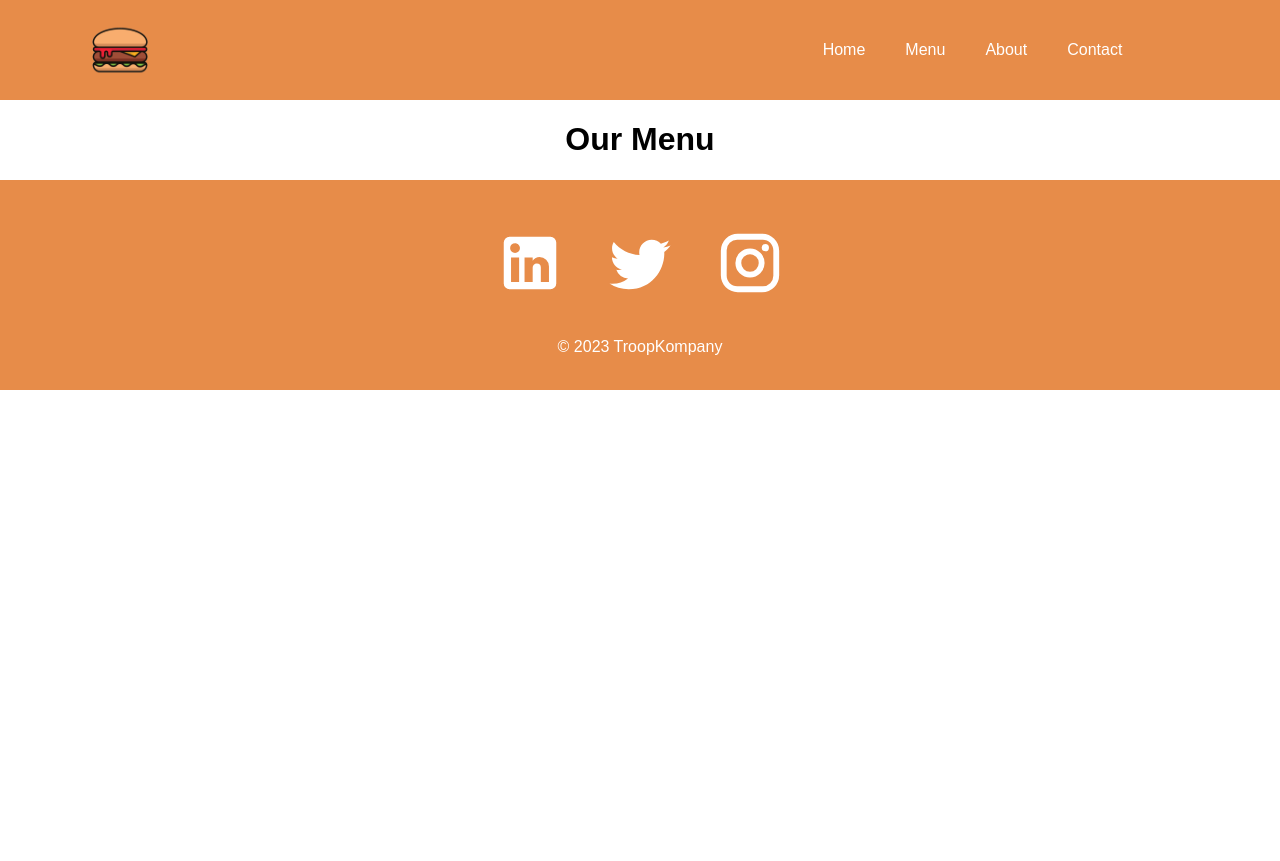
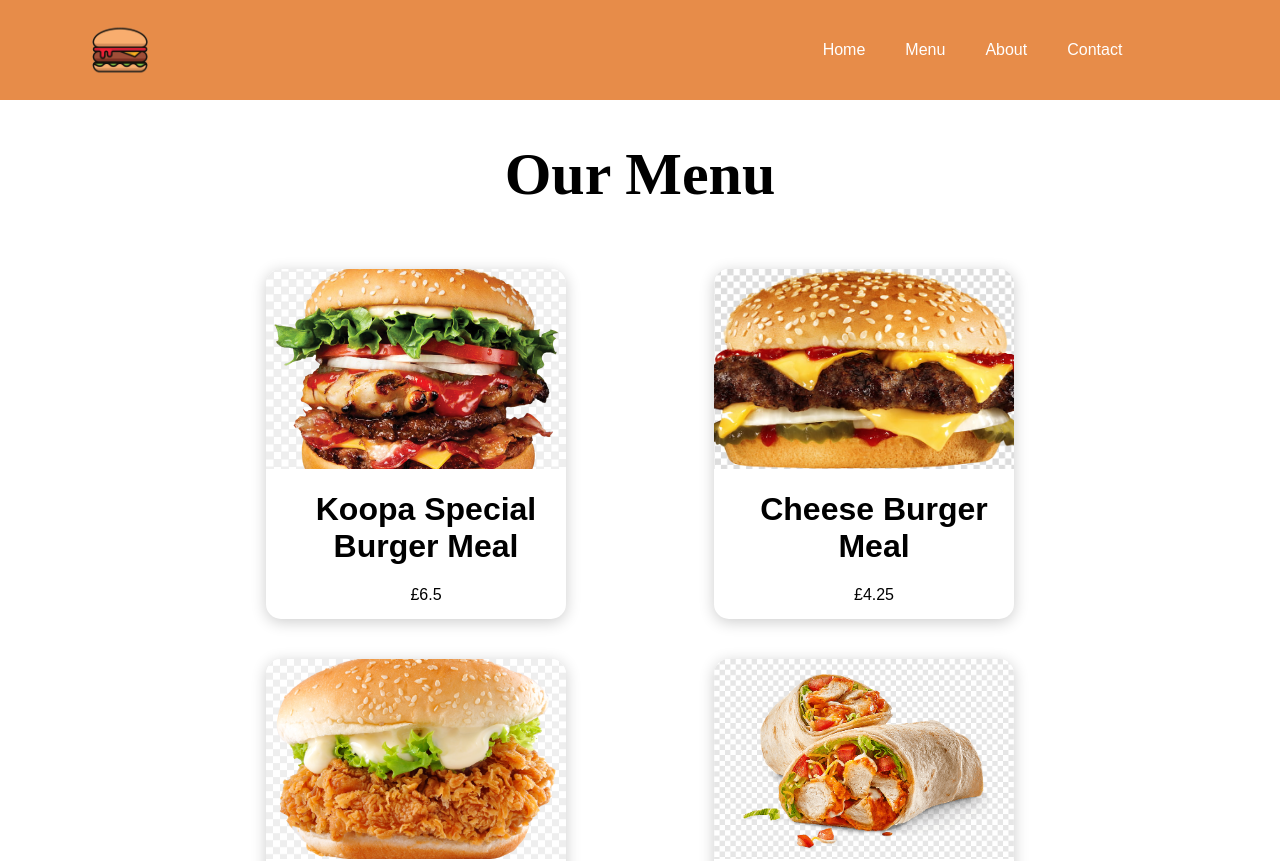
Before and after one commit to KingGift17/koopa-burgers, a React (Vite) app: page /menu in a window 1280 px wide. Shown: the top 861 px of the page. Before the commit the page ends 800 px from the top, so only its background shows below. Built offline with nearby package versions, Linux system fonts and the light colour scheme.

Commit message:
Pictures now show up need to change png

```diff
--- a/src/components/Footer.jsx
+++ b/src/components/Footer.jsx
@@ -1,4 +1,4 @@
-import { Instagram, LinkedIn, Twitter } from "@mui/icons-material";
+import { Facebook, Instagram, LinkedIn, Twitter } from "@mui/icons-material";
 import React from "react";
 import "../styles/Footer.css";
 
@@ -9,6 +9,7 @@
         <LinkedIn />
         <Twitter />
         <Instagram />
+        <Facebook />
       </div>
 
       <p>&copy; 2023 TroopKompany </p>
--- /dev/null
+++ b/src/components/MenuItem.jsx
@@ -0,0 +1,13 @@
+import React from "react";
+
+function MenuItem({ image, name, price }) {
+  return (
+    <div className="menuItem">
+      <div style={{ backgroundImage: `url(${image})` }}></div>
+      <h1>{name}</h1>
+      <p>£{price}</p>
+    </div>
+  );
+}
+
+export default MenuItem;
--- a/src/pages/Menu.jsx
+++ b/src/pages/Menu.jsx
@@ -1,10 +1,24 @@
 import React from "react";
+import { MenuList } from "../helpers/MenuList";
+import MenuItem from "../components/MenuItem";
+import "../styles/Menu.css";
 
 function Menu() {
   return (
     <div className="menu">
       <h1 className="menuTitle">Our Menu</h1>
-      <div className="menuList"></div>
+      <div className="menuList">
+        {MenuList.map((menuItem, key) => {
+          return (
+            <MenuItem
+              key={key}
+              image={menuItem.image}
+              name={menuItem.name}
+              price={menuItem.price}
+            />
+          );
+        })}
+      </div>
     </div>
   );
 }
--- /dev/null
+++ b/src/styles/Menu.css
@@ -0,0 +1,63 @@
+.menu {
+    width: 100%;
+    height: auto;
+    display: flex;
+    justify-content: center;
+    align-items: center;
+    flex-direction: column;
+  }
+  .menu .menuTitle {
+    font-family: cursive;
+    font-size: 60px;
+  }
+
+  .menuList {
+    width: 70vw;
+    height: auto;
+    display: grid;
+    grid-template-columns: 1fr 1fr 1fr;
+    place-items: center;
+  }
+
+  /* MENU ITEM STYLING */
+
+  .menuItem {
+    border-radius: 15px;
+    width: 300px;
+    height: 350px;
+    margin: 20px;
+    box-shadow: 0px 3px 15px rgba(0, 0, 0, 0.2);
+  }
+  .menuItem:hover {
+    box-shadow: 0px 3px 15px rgba(0, 0, 0, 0.5);
+    transition: 0.3s ease-in;
+    cursor: pointer;
+  }
+
+  .menuItem div {
+    border-top-left-radius: 15px;
+    border-top-right-radius: 15px;
+    width: 100%;
+    height: 200px;
+    background-position: center;
+    background-repeat: no-repeat;
+    background-size: cover;
+    position: relative;
+  }
+
+  .menuItem h1,
+  .menuItem p {
+    margin-left: 20px;
+  }
+
+  @media only screen and (max-width: 1300px) {
+    .menuList {
+      grid-template-columns: 1fr 1fr;
+    }
+  }
+
+  @media only screen and (max-width: 800px) {
+    .menuList {
+      grid-template-columns: 1fr;
+    }
+  }
```
